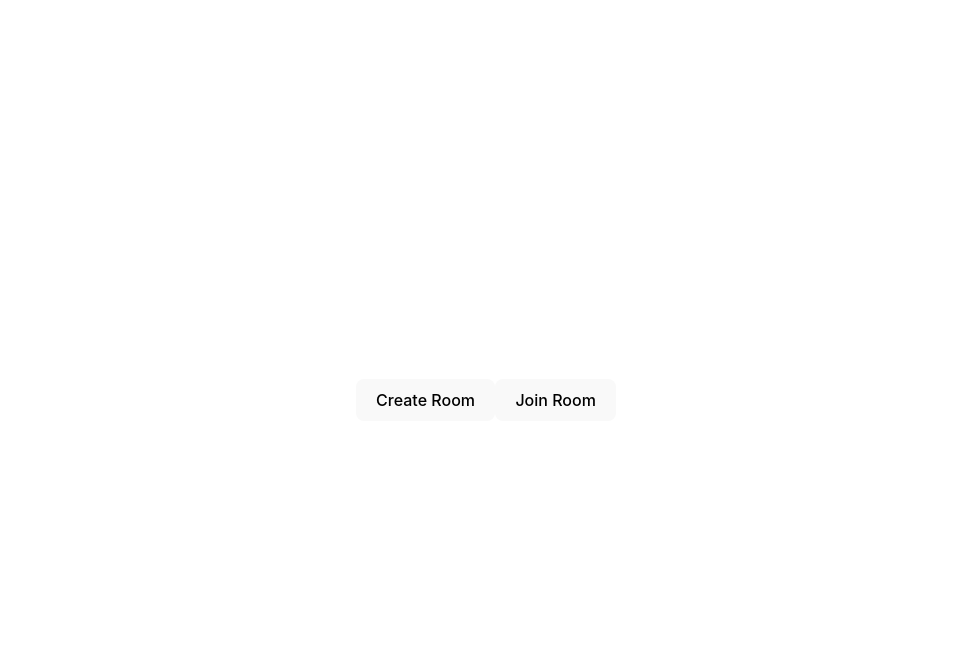
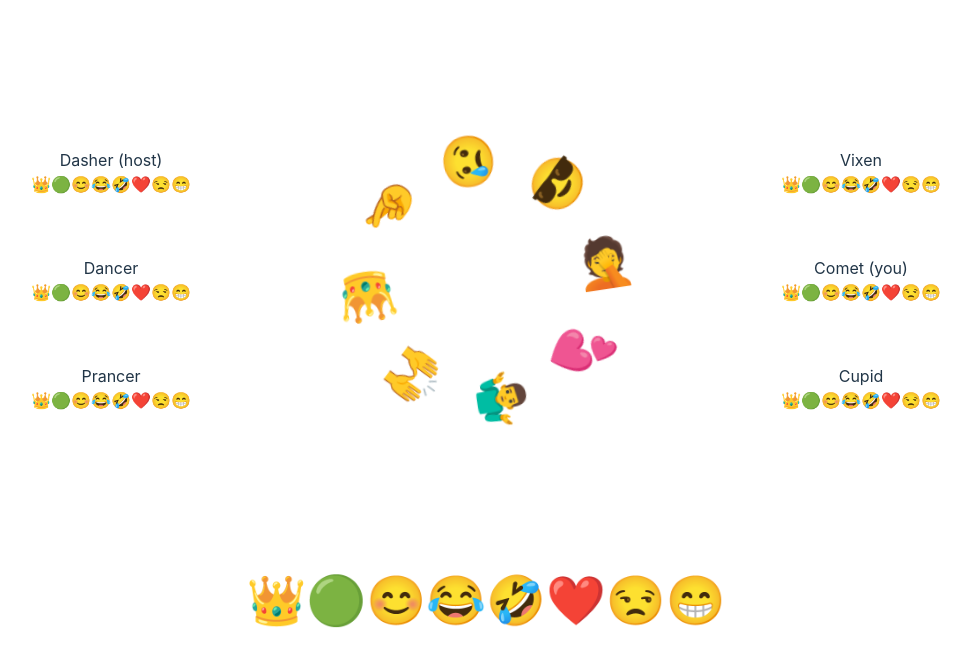
Before and after one commit to nonotnoah/card-game, a React (Vite) app in the folder client/: page / in a window 1280 px wide. Shown: the top 666 px of the page, without its empty margins (154-1125 px from the left). Built offline with nearby package versions, Linux system fonts and the light colour scheme.

Commit message:
html + css mockup for clientside towergame

```diff
--- a/client/src/components/App.tsx
+++ b/client/src/components/App.tsx
@@ -3,6 +3,7 @@ import '../styles/App.css'
 import { io, Socket } from 'socket.io-client'
 import ClientGame from './ClientGame'
 import Lobbies from './Lobby/Lobbies'
+import TowerGame from './Game/TowerGame'
 
 const URL: string = 'http://localhost:5000'
 
@@ -22,7 +23,8 @@ function App() {
       {loggedIn ? (
         <ClientGame socket={socket.current}></ClientGame>
       ) : (
-        <Lobbies />
+        // <Lobbies />
+        <TowerGame></TowerGame>
       )}
     </div>
   )
--- a/client/src/components/Game/TowerGame.tsx
+++ b/client/src/components/Game/TowerGame.tsx
@@ -0,0 +1,88 @@
+// powerups:
+// lightning - speeds up rotation for opponents
+// ice cube  - freezes rotation for you
+// assist    - removes half of non-matching symbols
+import '../../styles/TowerGame.scss'
+
+export default function TowerGame() {
+  return (
+    <div className="game-wrapper">
+      <div className="mid-card-wrapper">
+        <div className="mid-card">
+          <div className="symbol-wrapper">
+            <span>😎</span>
+          </div>
+          <div className="symbol-wrapper">
+            <span>🤦‍</span>
+          </div>
+          <div className="symbol-wrapper">
+            <span>💕</span>
+          </div>
+          <div className="symbol-wrapper">
+            <span>🤷‍♂️</span>
+          </div>
+          <div className="symbol-wrapper">
+            <span>🙌</span>
+          </div>
+          <div className="symbol-wrapper">
+            <span id='test'>👑</span>
+          </div>
+          <div className="symbol-wrapper">
+            <span>🤞</span>
+          </div>
+          <div className="symbol-wrapper">
+            <span>😢</span>
+          </div>
+        </div>
+      </div>
+      <div className="my-emoji-wrapper">
+        <div className="my-emojis">
+          <span>👑🟢😊😂🤣❤️😒😁</span>
+        </div>
+      </div>
+      <div className="six-player-wrapper">
+        <div className="player-wrapper-left">
+          <div className="player-wrapper">
+            <div className="username">Dasher (host)</div>
+            <div className="player-emojis">
+              <span id='test'>👑</span>
+              <span>🟢😊😂🤣❤️😒😁</span>
+            </div>
+          </div>
+          <div className="player-wrapper">
+            <div className="username">Dancer</div>
+            <div className="player-emojis">
+              <span>👑🟢😊😂🤣❤️😒😁</span>
+            </div>
+          </div>
+          <div className="player-wrapper">
+            <div className="username">Prancer</div>
+            <div className="player-emojis">
+              <span>👑🟢😊😂🤣❤️😒😁</span>
+            </div>
+          </div>
+        </div>
+        <div className="player-wrapper-right">
+          <div className="player-wrapper">
+            <div className="username">Vixen</div>
+            <div className="player-emojis">
+              <span>👑🟢😊😂🤣❤️😒😁</span>
+            </div>
+          </div>
+          <div className="player-wrapper" >
+            <div className="username">Comet (you)</div>
+            <div className="player-emojis">
+              <span>👑🟢😊😂🤣❤️😒😁</span>
+            </div>
+          </div>
+          <div className="player-wrapper">
+            <div className="username">Cupid</div>
+            <div className="player-emojis">
+              <span>👑🟢😊😂🤣❤️😒😁</span>
+            </div>
+          </div>
+        </div>
+      </div>
+    </div>
+  )
+}
--- a/client/src/styles/App.css
+++ b/client/src/styles/App.css
@@ -1,7 +1,7 @@
 #root {
   /* max-width: 1280px; */
   margin: 0 auto;
-  padding: 2rem;
+  /* padding: 2rem; */
   text-align: center;
 }
 
--- a/client/src/styles/LobbyRoom.scss
+++ b/client/src/styles/LobbyRoom.scss
@@ -3,9 +3,9 @@
 *:before {
   box-sizing: border-box;
 }
-div {
-  // border: 1px solid gray;
-}
+// div {
+//   // border: 1px solid gray;
+// }
 
 .box {
   display: flex;
--- /dev/null
+++ b/client/src/styles/TowerGame.scss
@@ -0,0 +1,147 @@
+div {
+  // border: 1px solid gray;
+}
+// body {
+//   display: flex;
+//   width: 100vw;
+// }
+.game-wrapper {
+  // position: absolute;
+  display: flex;
+  width: 100vw;
+  height: 100vh;
+  user-select: none;
+}
+.mid-card-wrapper {
+  z-index: 10;
+  position: absolute;
+  width: 300px;
+  height: 300px;
+  transform: translate(-50%, -50%);
+  top: 35%;
+  left: 50%;
+  margin: 0 auto;
+
+  display: flex;
+  justify-content: center;
+  align-items: center;
+}
+@keyframes rotate-card {
+  from {
+    transform: rotate(0deg);
+  }
+  to {
+    transform: rotate(-360deg);
+  }
+}
+.mid-card {
+  width: 100%;
+  height: 100%;
+  border-radius: 50%;
+
+  display: flex;
+  justify-content: center;
+  align-items: center;
+
+  // transform: rotate(90deg);
+  animation-name: rotate-card;
+  animation-iteration-count: infinite;
+  animation-duration: 20s;
+  animation-play-state: running; // paused for freeze
+  animation-timing-function: linear;
+  // transition: 1s;
+
+  div {
+    text-align: end;
+    position: absolute;
+    width: 50%;
+    right: 0;
+    font-size: 3rem;
+    height: auto;
+    transform-origin: left;
+  }
+  @keyframes embiggen {
+    from {
+      font-size: 3rem;
+    }
+    to {
+      font-size: 4rem;
+    }
+  }
+  .symbol-wrapper span {
+    transition: .1s;
+  }
+  .symbol-wrapper span:hover {
+    font-size: 4rem;
+    transition: .1s;
+    transition-timing-function: ease-out;
+    cursor: pointer ;
+  }
+}
+@for $i from 1 through 8 {
+  .mid-card div:nth-child(#{$i}) {
+    transform: rotate(calc(#{$i} * 45deg));
+  }
+}
+
+.my-emoji-wrapper {
+  position: absolute;
+  left: 50%;
+  top: 75%;
+  margin: 0 auto;
+  transform: translate(-50%, -50%);
+
+  display: flex;
+  justify-content: center;
+  align-items: center;
+}
+.my-emojis {
+  font-size: 3rem;
+}
+
+.six-player-wrapper {
+  position: absolute;
+  width: 900px;
+  height: 300px;
+  transform: translate(-50%, -50%);
+  top: 35%;
+  left: 50%;
+  margin: 0 auto;
+
+  display: flex;
+  justify-content: center;
+  align-items: center;
+}
+.player-wrapper-left,
+.player-wrapper-right {
+  position: absolute;
+  width: 300px;
+  height: 300px;
+  transform: translate(-125%, 0%);
+  margin: 0 auto;
+
+  display: flex;
+  flex-flow: column;
+  justify-content: center;
+  align-items: center;
+}
+.player-wrapper-right {
+  transform: translate(125%, 0%);
+}
+.player-wrapper {
+  padding: 10%;
+}
+
+@keyframes flash-gold {
+  from {
+    background-color: rgba(255, 166, 0, 0.849);
+  }
+  to {
+    background-color: rgba(255, 166, 0, 0);
+  }
+}
+// #test {
+//   border-radius: 25%;
+//   animation-name: flash-gold;
+//   animation-duration: 1s;
+// }
```
Also changed, not shown: client/src/components/Dev.tsx (+8 -1 lines).
